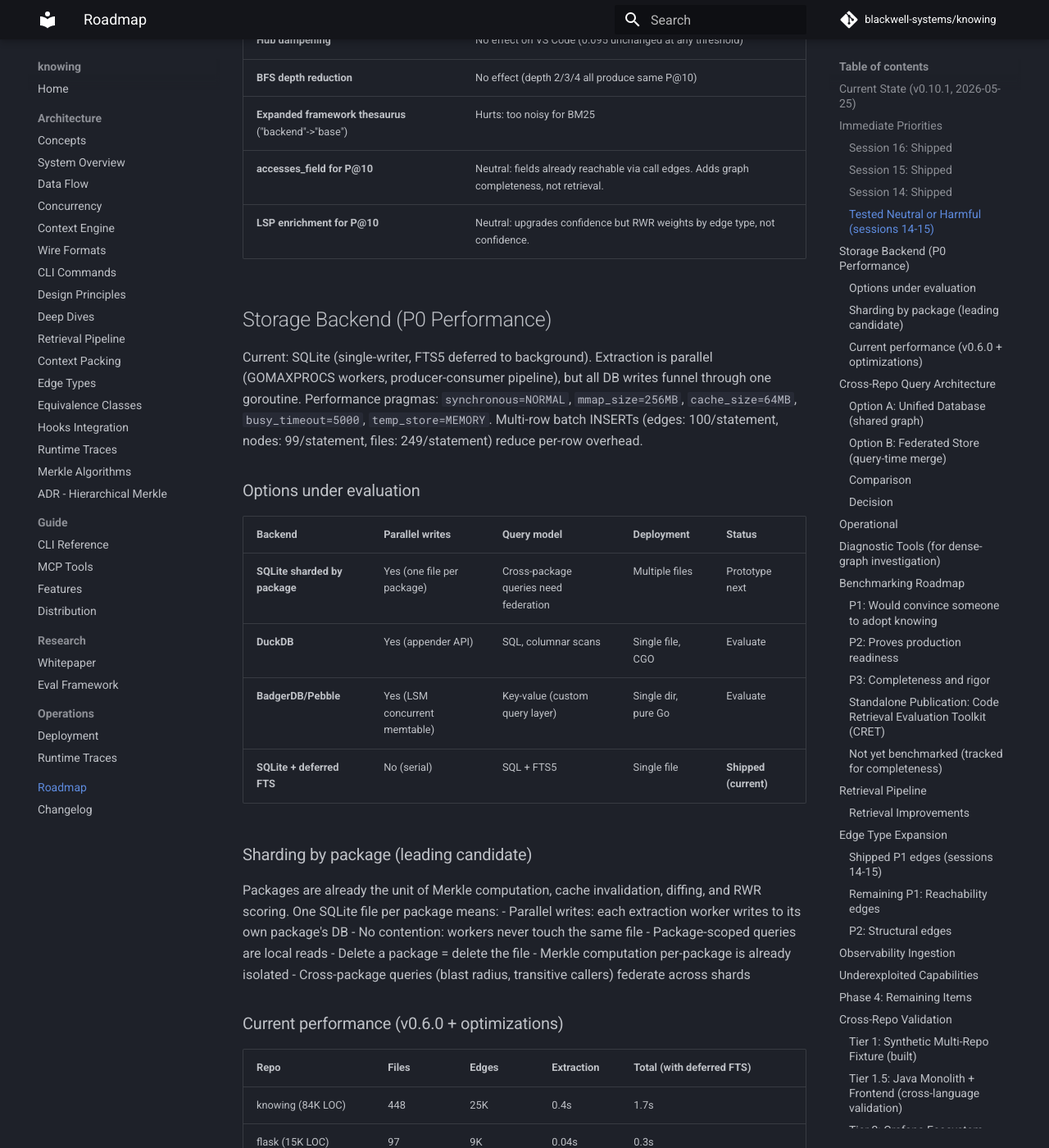
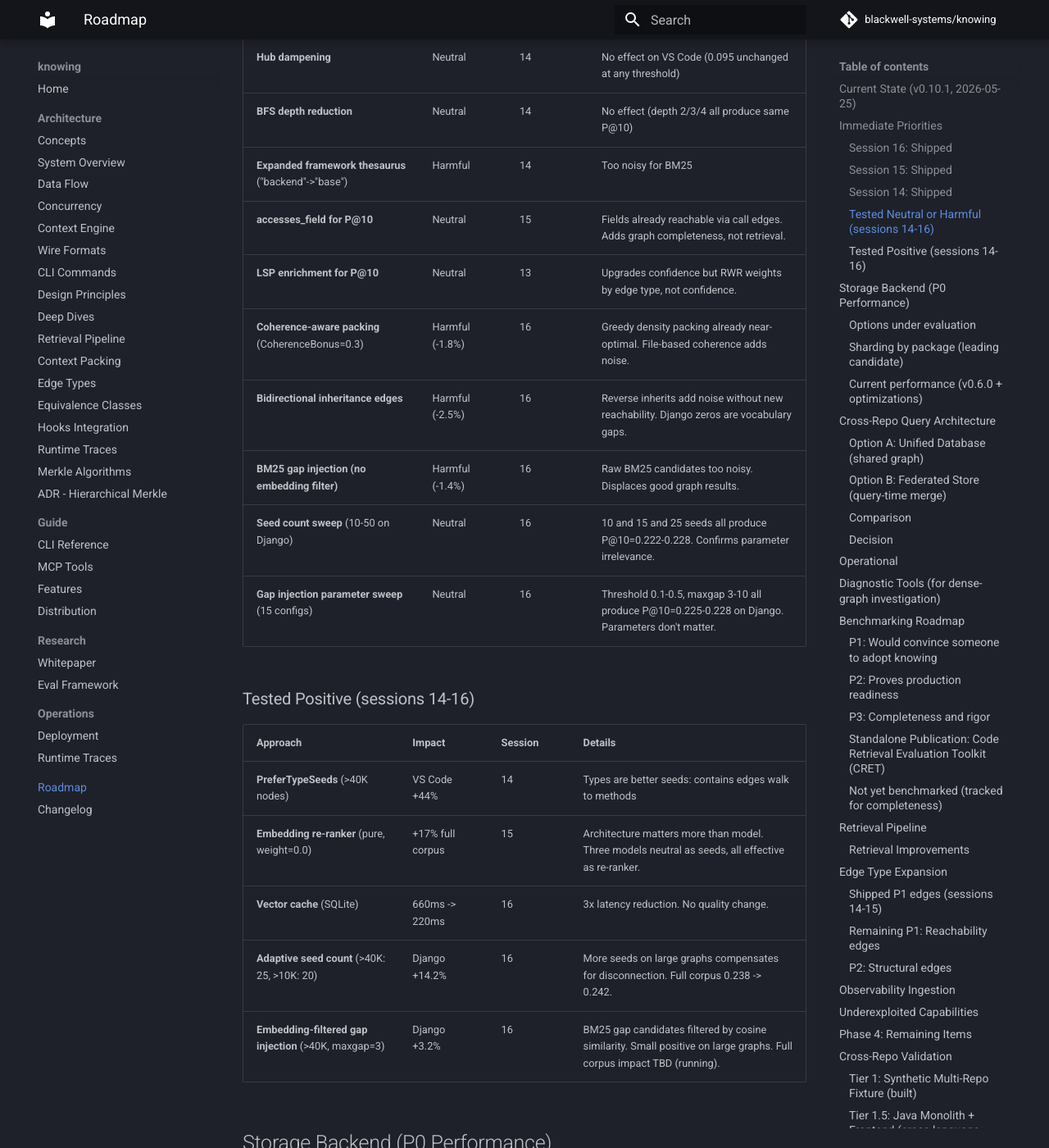
Before and after one commit to blackwell-systems/knowing, an MkDocs documentation site: the page built from docs/roadmap.md, in a window 1280 px wide and 1400 px high, scrolled down 2810 px. Shown: the whole window at 82% size. Built offline with MkDocs 1.6.1 and Material for MkDocs 9.7.7, drawn with Linux system fonts in a browser that asks for light colours; comment, search, counter and statistics services are not loaded; some of the changed text lies outside the part shown.

Commit message:
docs: comprehensive experiment log in roadmap (15 negative, 5 positive, sessions 14-16)

```diff
--- a/docs/roadmap.md
+++ b/docs/roadmap.md
@@ -51,18 +51,33 @@ Embedding re-ranker: +17% P@10 with SQLite vector cache (220ms cached).
 - Phrase-boosted BM25 from adjacent Components
 - TypeScript export_statement fix (was silently dropping all exported declarations)
 
-### Tested Neutral or Harmful (sessions 14-15)
+### Tested Neutral or Harmful (sessions 14-16)
 
-| Approach | Why neutral |
-|----------|-------------|
-| **Embeddings as Channel 3** (seed source) | Three models neutral: find same symbols as BM25. Architecture was wrong. |
-| **Blended re-rank** (weight > 0.0) | Pure re-rank (weight=0.0) wins P@10/R@10. Blending preserves MRR but sacrifices recall. |
-| **Call-chain seeding** | Callees already reachable via RWR traversal; diffuses probability mass |
-| **Hub dampening** | No effect on VS Code (0.095 unchanged at any threshold) |
-| **BFS depth reduction** | No effect (depth 2/3/4 all produce same P@10) |
-| **Expanded framework thesaurus** ("backend"->"base") | Hurts: too noisy for BM25 |
-| **accesses_field for P@10** | Neutral: fields already reachable via call edges. Adds graph completeness, not retrieval. |
-| **LSP enrichment for P@10** | Neutral: upgrades confidence but RWR weights by edge type, not confidence. |
+| Approach | Result | Session | Details |
+|----------|--------|---------|---------|
+| **Embeddings as Channel 3** (seed source) | Neutral | 15 | Three models find same symbols as BM25. Architecture was wrong. |
+| **Blended re-rank** (weight > 0.0) | Harmful | 15 | Pure re-rank (weight=0.0) wins P@10/R@10. Blending preserves MRR but sacrifices recall. |
+| **Call-chain seeding** | Neutral | 14 | Callees already reachable via RWR traversal; diffuses probability mass |
+| **Hub dampening** | Neutral | 14 | No effect on VS Code (0.095 unchanged at any threshold) |
+| **BFS depth reduction** | Neutral | 14 | No effect (depth 2/3/4 all produce same P@10) |
+| **Expanded framework thesaurus** ("backend"->"base") | Harmful | 14 | Too noisy for BM25 |
+| **accesses_field for P@10** | Neutral | 15 | Fields already reachable via call edges. Adds graph completeness, not retrieval. |
+| **LSP enrichment for P@10** | Neutral | 13 | Upgrades confidence but RWR weights by edge type, not confidence. |
+| **Coherence-aware packing** (CoherenceBonus=0.3) | Harmful (-1.8%) | 16 | Greedy density packing already near-optimal. File-based coherence adds noise. |
+| **Bidirectional inheritance edges** | Harmful (-2.5%) | 16 | Reverse inherits add noise without new reachability. Django zeros are vocabulary gaps. |
+| **BM25 gap injection (no embedding filter)** | Harmful (-1.4%) | 16 | Raw BM25 candidates too noisy. Displaces good graph results. |
+| **Seed count sweep** (10-50 on Django) | Neutral | 16 | 10 and 15 and 25 seeds all produce P@10=0.222-0.228. Confirms parameter irrelevance. |
+| **Gap injection parameter sweep** (15 configs) | Neutral | 16 | Threshold 0.1-0.5, maxgap 3-10 all produce P@10=0.225-0.228 on Django. Parameters don't matter. |
+
+### Tested Positive (sessions 14-16)
+
+| Approach | Impact | Session | Details |
+|----------|--------|---------|---------|
+| **PreferTypeSeeds** (>40K nodes) | VS Code +44% | 14 | Types are better seeds: contains edges walk to methods |
+| **Embedding re-ranker** (pure, weight=0.0) | +17% full corpus | 15 | Architecture matters more than model. Three models neutral as seeds, all effective as re-ranker. |
+| **Vector cache** (SQLite) | 660ms -> 220ms | 16 | 3x latency reduction. No quality change. |
+| **Adaptive seed count** (>40K: 25, >10K: 20) | Django +14.2% | 16 | More seeds on large graphs compensates for disconnection. Full corpus 0.238 -> 0.242. |
+| **Embedding-filtered gap injection** (>40K, maxgap=3) | Django +3.2% | 16 | BM25 gap candidates filtered by cosine similarity. Small positive on large graphs. Full corpus impact TBD (running). |
 
 ## Storage Backend (P0 Performance)
 
```
